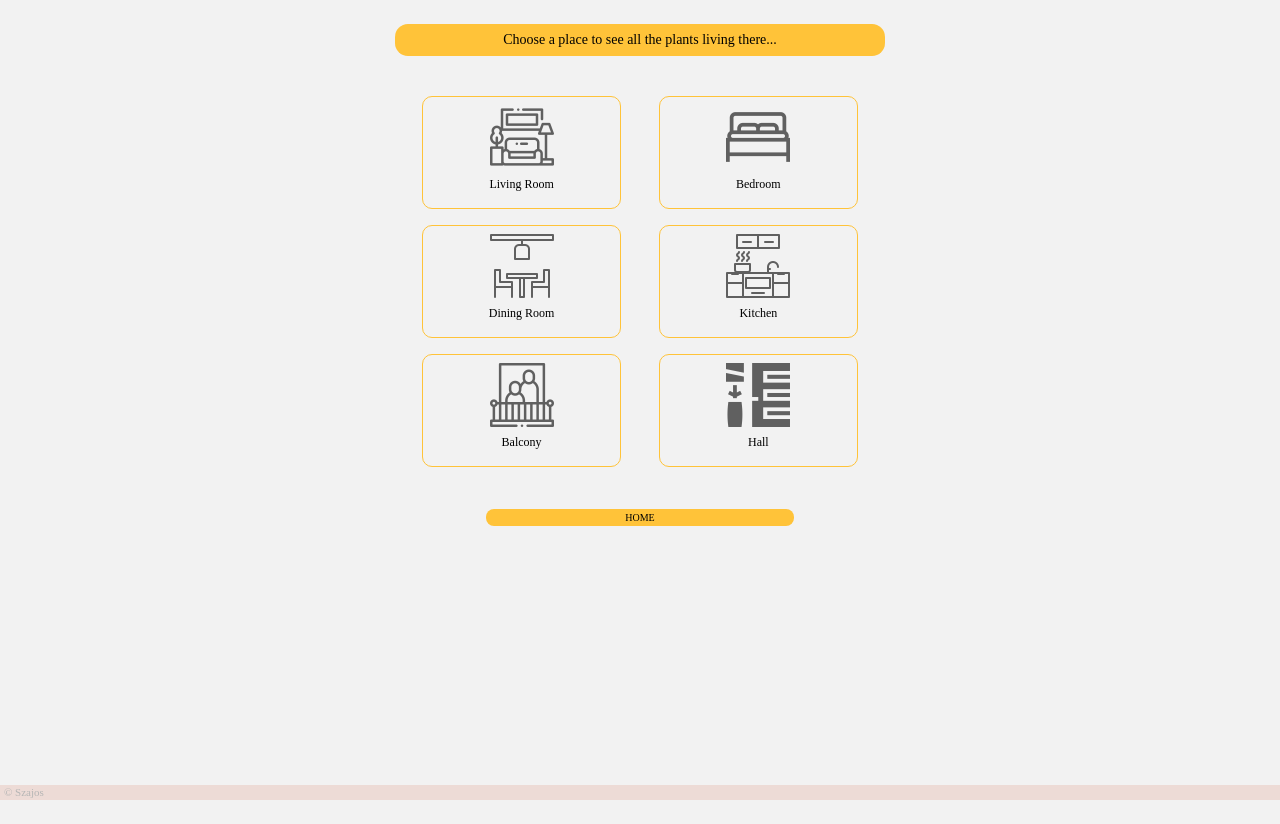
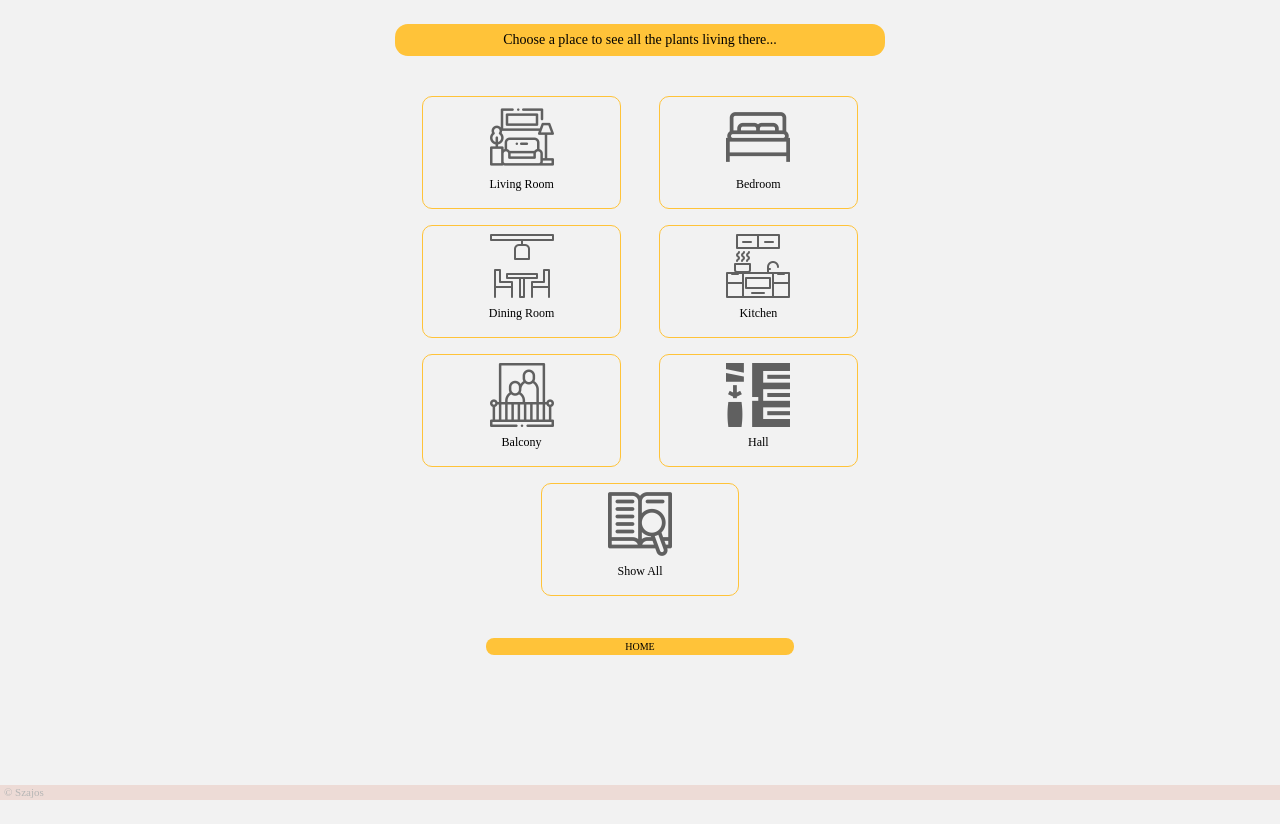
Before and after one commit to anetSzajo/plantswife, a React (Create React App) app: page /filterByPlace in a window 1280 px wide. Built offline with nearby package versions, Linux system fonts and the light colour scheme; no server answers; sample sign-in values are in the browser's storage; a web font is replaced by a local one.

Commit message:
Add show all to filtering options.

```diff
--- a/src/Components/FilterByPlacePage/FindByPlacePage.js
+++ b/src/Components/FilterByPlacePage/FindByPlacePage.js
@@ -25,6 +25,7 @@ class FindByPlacePage extends React.Component{
                         <PlaceTile img="/icons/kitchen.png" name="Kitchen" place="kitchen" />
                         <PlaceTile img="/icons/balcony.png" name="Balcony"  place="balcony" />
                         <PlaceTile img="/icons/hall.png" name="Hall" place="hall" />
+                        <PlaceTile img="/icons/showAll.png" name="Show All" />
                     </div>
                     <GoHomeButton />
                 </div>
```
Also changed, not shown: public/icons/showAll.png (added).
